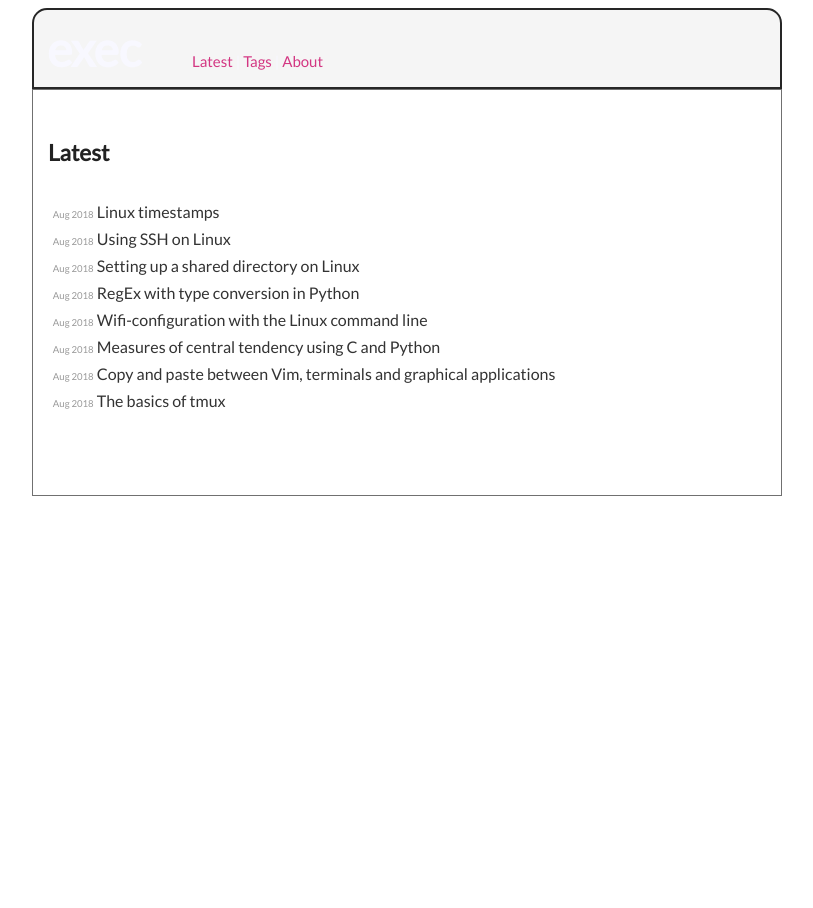
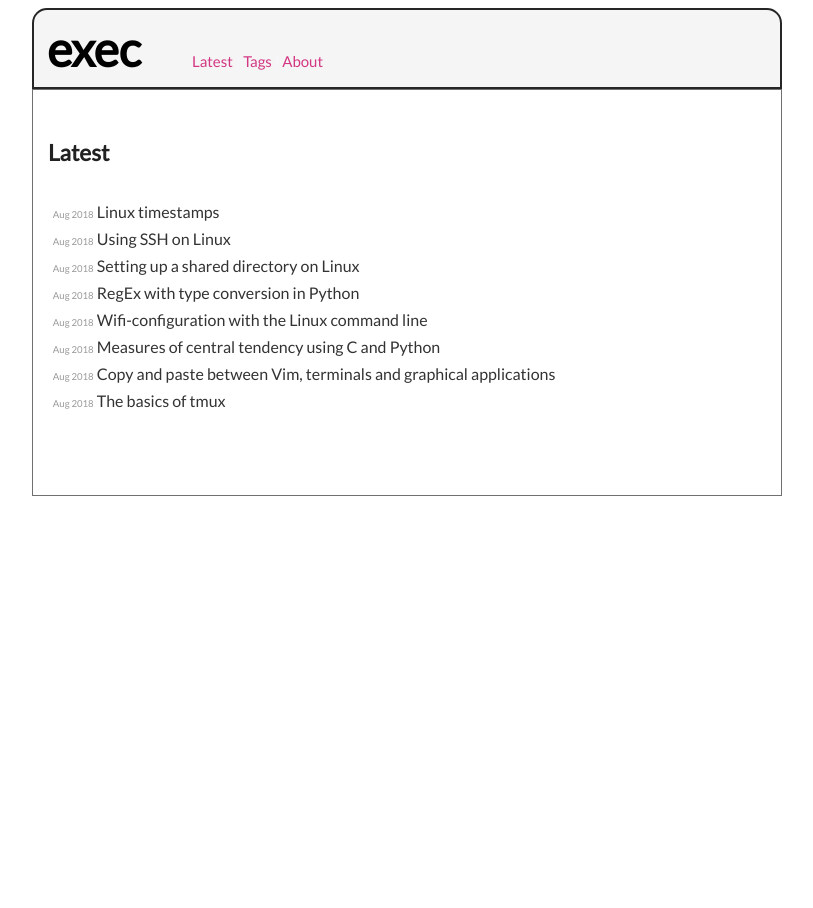
Before and after one commit to execas/execas.github.io, a Jekyll site: the page built from index.html, in a window 1280 px wide. Shown: the whole page, without its empty margins (233-1046 px from the left). Built offline with Jekyll 4.4.1, drawn with Linux system fonts in a browser that asks for light colours.

Commit message:
Update execas.css

```diff
--- a/css/execas.css
+++ b/css/execas.css
@@ -119,7 +119,7 @@ p {
 .header h1 {
      font-size: 3rem;
      margin-right: 3rem;
-     color: #f8f8ff;
+     color: #000000;
      display: inline;
      margin-top: 0px;
      margin-bottom:0px;
```
